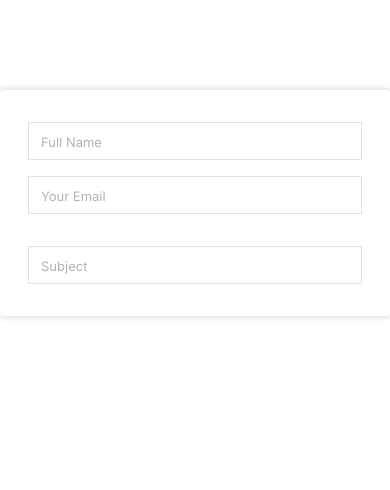
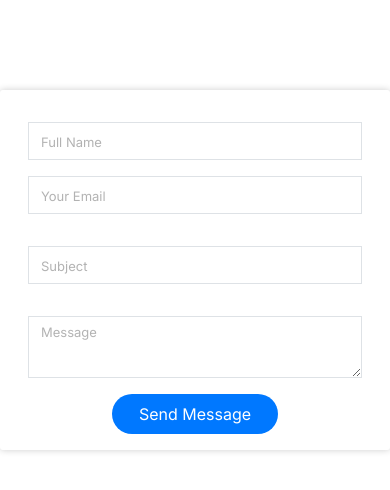
Before and after one commit to soufiane-amt/My-Portfolio, a Next.js app: page / in a window 390 px wide. Shown: the top 490 px of the page. Built offline with nearby package versions, Linux system fonts and the light colour scheme.

Commit message:
The messager responsive is done

```diff
--- a/src/app/components/Contact.tsx
+++ b/src/app/components/Contact.tsx
@@ -96,6 +96,12 @@ function Messager ()
                 <input type='text' placeholder='Subject' className='form-control border rounded-0' required>
                 </input>
             </div>
+            <div className='d-flex justify-content-center my-3 mx-3'>
+                <textarea placeholder='Message' className='form-control border rounded-0' required></textarea>
+            </div>
+            <div className='d-flex justify-content-center'>
+                <button>Send Message</button>
+            </div>
         </div>
     )
 }
--- a/src/app/styles/Contact.module.css
+++ b/src/app/styles/Contact.module.css
@@ -47,7 +47,16 @@
 
   }
 
-  .messager input::placeholder {
+  .messager input::placeholder,  .messager textarea::placeholder {
     color: rgb(0, 0, 0, 0.3);
     font-size: small;
   }
+
+  .messager button{
+    background-color: #0078ff;
+    color: white;
+    border: 0;
+    padding-inline: 27px;
+    padding-block: 8px;
+    border-radius: 21px;
+  }
```
